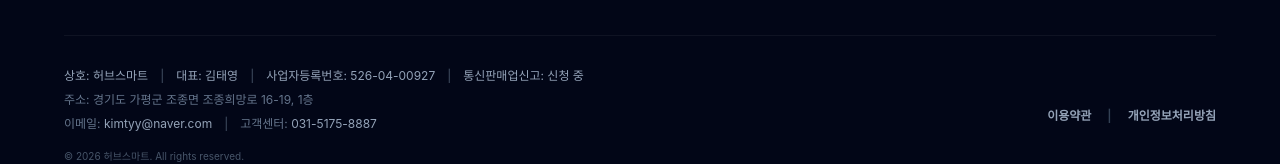
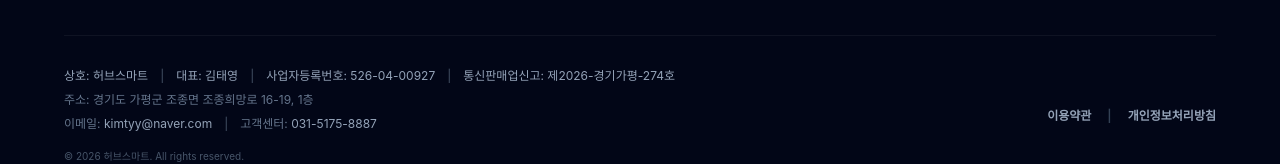
Before and after one commit to kimtyy/store-doctor, a Next.js app: page / in a window 1280 px wide. Shown: the part 5105-5269 px from the top of the page. Built offline with nearby package versions, Linux system fonts and the light colour scheme; no server answers; a web font is replaced by a local one.

Commit message:
feat: 통신판매업 신고번호(제2026-경기가평-274호) 반영

```diff
--- a/app/page.tsx
+++ b/app/page.tsx
@@ -13,7 +13,7 @@ import { ScrambleIn } from '@/components/landing/ScrambleText';
 import { ConnectAILabLogo } from '@/components/landing/ConnectAILabLogo';
 import { SITE_CONFIG } from '@/config/landingContent';
 import { createClient } from '@/utils/supabase/client';
-const MAIL_ORDER_LICENSE = '신청 중';
+const MAIL_ORDER_LICENSE = '제2026-경기가평-274호';
 
 export default function LandingPage() {
   const [entranceComplete, setEntranceComplete] = useState(false);
--- a/app/terms/page.tsx
+++ b/app/terms/page.tsx
@@ -174,7 +174,7 @@ export default function TermsPage() {
             <p className="font-semibold text-slate-200">사업자 정보</p>
             <ul className="space-y-1 text-xs">
               <li>상호: 허브스마트 | 대표: 김태영</li>
-              <li>사업자등록번호: 526-04-00927</li>
+              <li>사업자등록번호: 526-04-00927 | 통신판매업신고: 제2026-경기가평-274호</li>
               <li>주소: 경기도 가평군 조종면 조종희망로 16-19, 1층</li>
               <li>문의: kimtyy@naver.com | 031-5175-8887</li>
             </ul>
```
